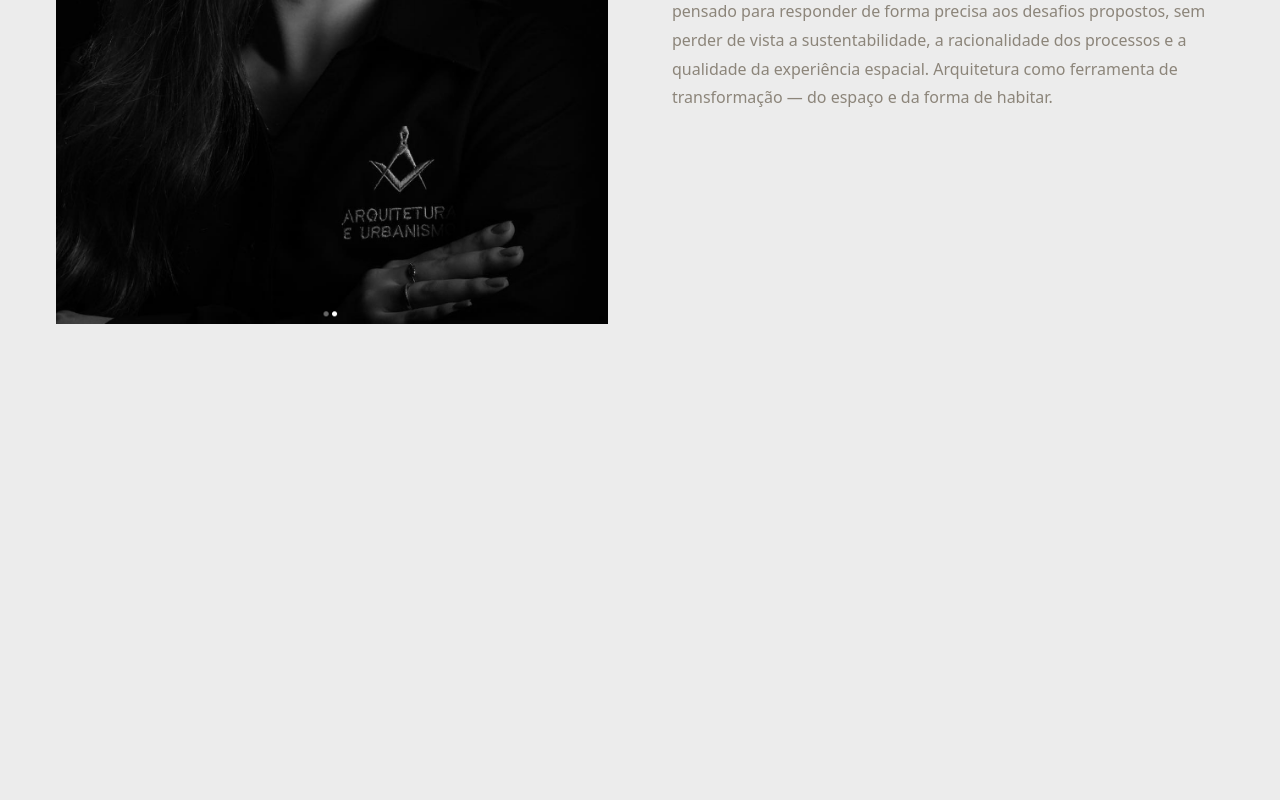
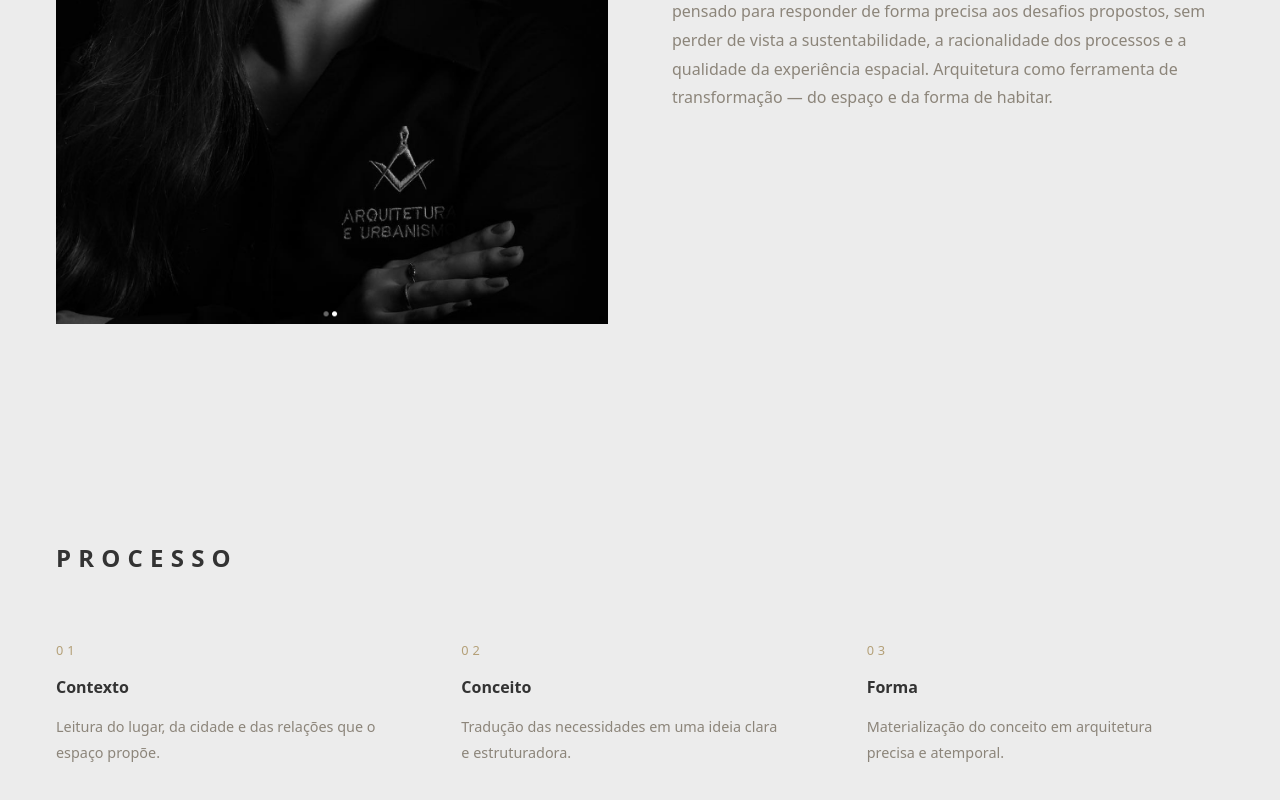
Before and after one commit to jgdlago/architecture-portfolio-frontend, a Vue app: page / in a window 1280 px wide. Shown: the part 2685-3485 px from the top of the page. Before the commit the page ends 3118 px from the top, so only its background shows below. Built offline with nearby package versions, Linux system fonts and the light colour scheme.

Commit message:
feat: adiciona seção de processo à página inicial com conteúdo e estilo

```diff
--- /dev/null
+++ b/src/components/sections/ProcessSection.vue
@@ -0,0 +1,84 @@
+<template>
+  <section class="process">
+    <header>
+      <h2>Processo</h2>
+    </header>
+
+    <div class="steps">
+      <div class="step">
+        <span class="index">01</span>
+        <h3>Contexto</h3>
+        <p>
+          Leitura do lugar, da cidade e das relações que o espaço propõe.
+        </p>
+      </div>
+
+      <div class="step">
+        <span class="index">02</span>
+        <h3>Conceito</h3>
+        <p>
+          Tradução das necessidades em uma ideia clara e estruturadora.
+        </p>
+      </div>
+
+      <div class="step">
+        <span class="index">03</span>
+        <h3>Forma</h3>
+        <p>
+          Materialização do conceito em arquitetura precisa e atemporal.
+        </p>
+      </div>
+    </div>
+  </section>
+</template>
+
+<style scoped>
+.process {
+  padding: 6rem 3rem;
+  background-color: var(--background);
+  color: var(--primary-text);
+}
+
+.process header {
+  margin-bottom: 4rem;
+}
+
+.process h2 {
+  font-size: 1.5rem;
+  letter-spacing: 0.3em;
+  text-transform: uppercase;
+}
+
+.steps {
+  display: grid;
+  grid-template-columns: repeat(3, 1fr);
+  gap: 3rem;
+}
+
+.step {
+  max-width: 320px;
+}
+
+.index {
+  font-size: 0.8rem;
+  letter-spacing: 0.3em;
+  color: var(--contrast-gold);
+}
+
+.step h3 {
+  font-size: 1rem;
+  margin: 1rem 0;
+}
+
+.step p {
+  font-size: 0.9rem;
+  line-height: 1.8;
+  color: var(--contrast-brown);
+}
+
+@media (max-width: 768px) {
+  .steps {
+    grid-template-columns: 1fr;
+  }
+}
+</style>
--- a/src/views/HomeView.vue
+++ b/src/views/HomeView.vue
@@ -3,6 +3,7 @@
 import HeroSection from '@/components/home/HeroSection.vue';
 import Navbar from '@/components/layout/Navbar.vue';
 import AboutSection from '@/components/sections/AboutSection.vue';
+import ProcessSection from '../components/sections/ProcessSection.vue';
 </script>
 
 <template>
@@ -10,4 +11,5 @@ import AboutSection from '@/components/sections/AboutSection.vue';
   <HeroSection />
   <FeaturedProjects />
   <AboutSection />
+  <ProcessSection />
 </template>
```
